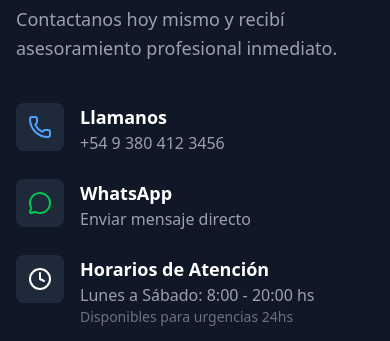
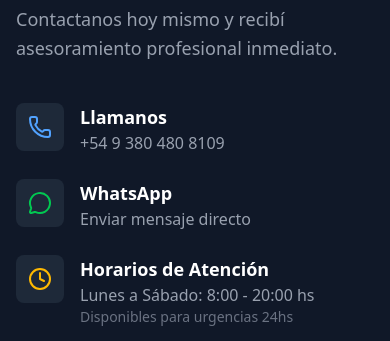
Before and after one commit to Slookii/Romero-Refrigeraciones, a React (Vite) app: page / in a window 390 px wide. Shown: the part 5760-6101 px from the top of the page. Built offline with nearby package versions, Linux system fonts and the light colour scheme.

Commit message:
Update phone number to 3804808109 everywhere

```diff
--- a/src/components/sections/Contact.tsx
+++ b/src/components/sections/Contact.tsx
@@ -19,7 +19,7 @@ export const Contact = () => {
                                 </div>
                                 <div>
                                     <h4 className="text-lg font-semibold text-white">Llamanos</h4>
-                                    <p className="text-gray-400">+54 9 380 412 3456</p>
+                                    <p className="text-gray-400">+54 9 380 480 8109</p>
                                 </div>
                             </div>
 
@@ -29,13 +29,13 @@ export const Contact = () => {
                                 </div>
                                 <div>
                                     <h4 className="text-lg font-semibold text-white">WhatsApp</h4>
-                                    <a href="https://wa.me/5493804123456" className="text-gray-400 hover:text-green-400 transition-colors">Enviar mensaje directo</a>
+                                    <a href="https://wa.me/5493804808109" className="text-gray-400 hover:text-green-400 transition-colors">Enviar mensaje directo</a>
                                 </div>
                             </div>
 
                             <div className="flex items-start">
                                 <div className="bg-gray-800 p-3 rounded-lg mr-4">
-                                    <Clock className="w-6 h-6 text-secondary-400" />
+                                    <Clock className="w-6 h-6 text-amber-400" />
                                 </div>
                                 <div>
                                     <h4 className="text-lg font-semibold text-white">Horarios de Atención</h4>
--- a/src/components/sections/Pricing.tsx
+++ b/src/components/sections/Pricing.tsx
@@ -96,7 +96,7 @@ export const Pricing = () => {
                             </ul>
 
                             <a
-                                href={`https://wa.me/5493804123456?text=Hola, me interesa el servicio de ${plan.name}`}
+                                href={`https://wa.me/5493804808109?text=Hola, me interesa el servicio de ${plan.name}`}
                                 target="_blank"
                                 className={`w-full py-3 px-4 rounded-lg font-bold text-center transition-colors ${plan.highlight
                                     ? 'bg-blue-600 text-white hover:bg-blue-700'
```
